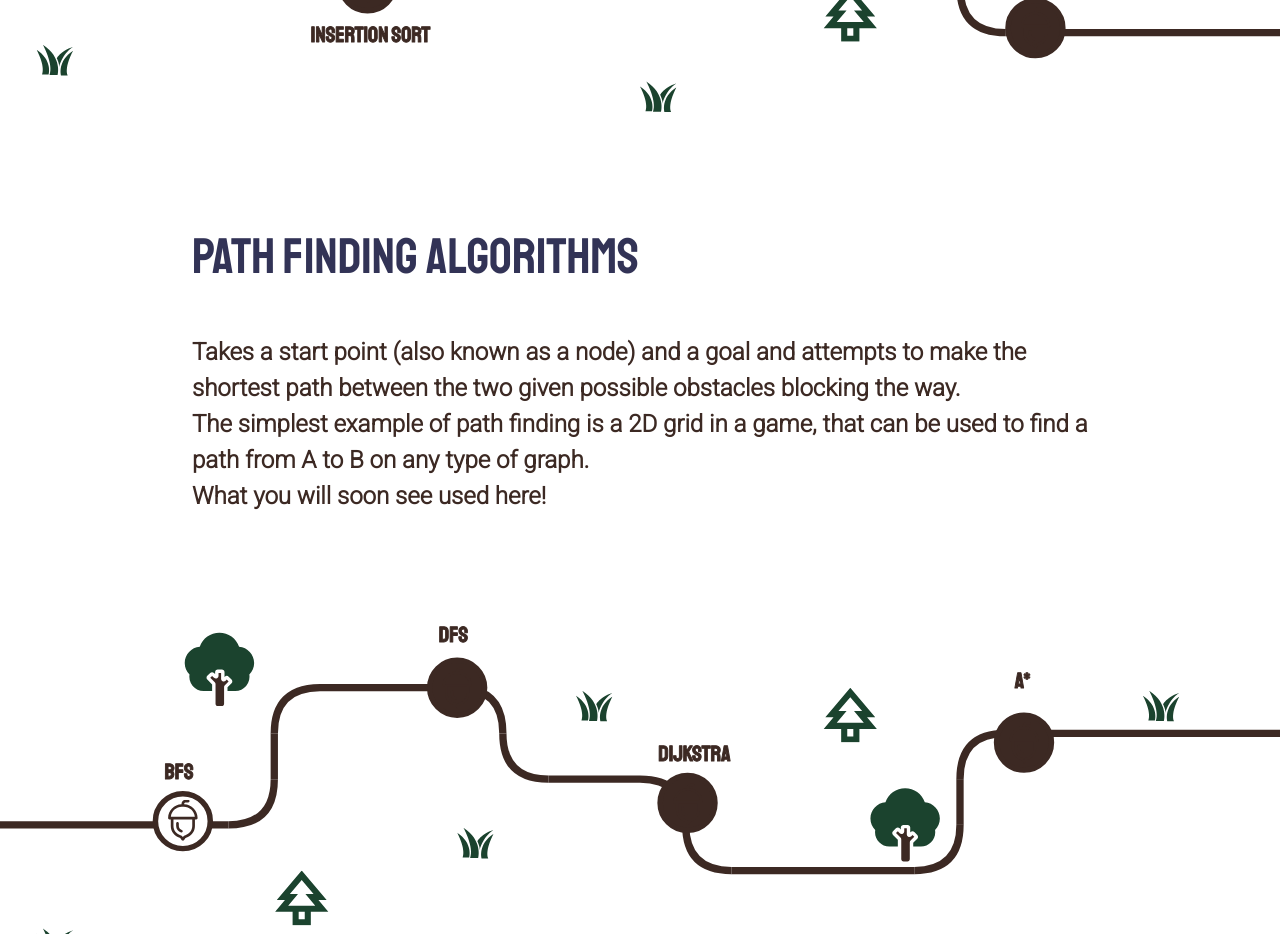
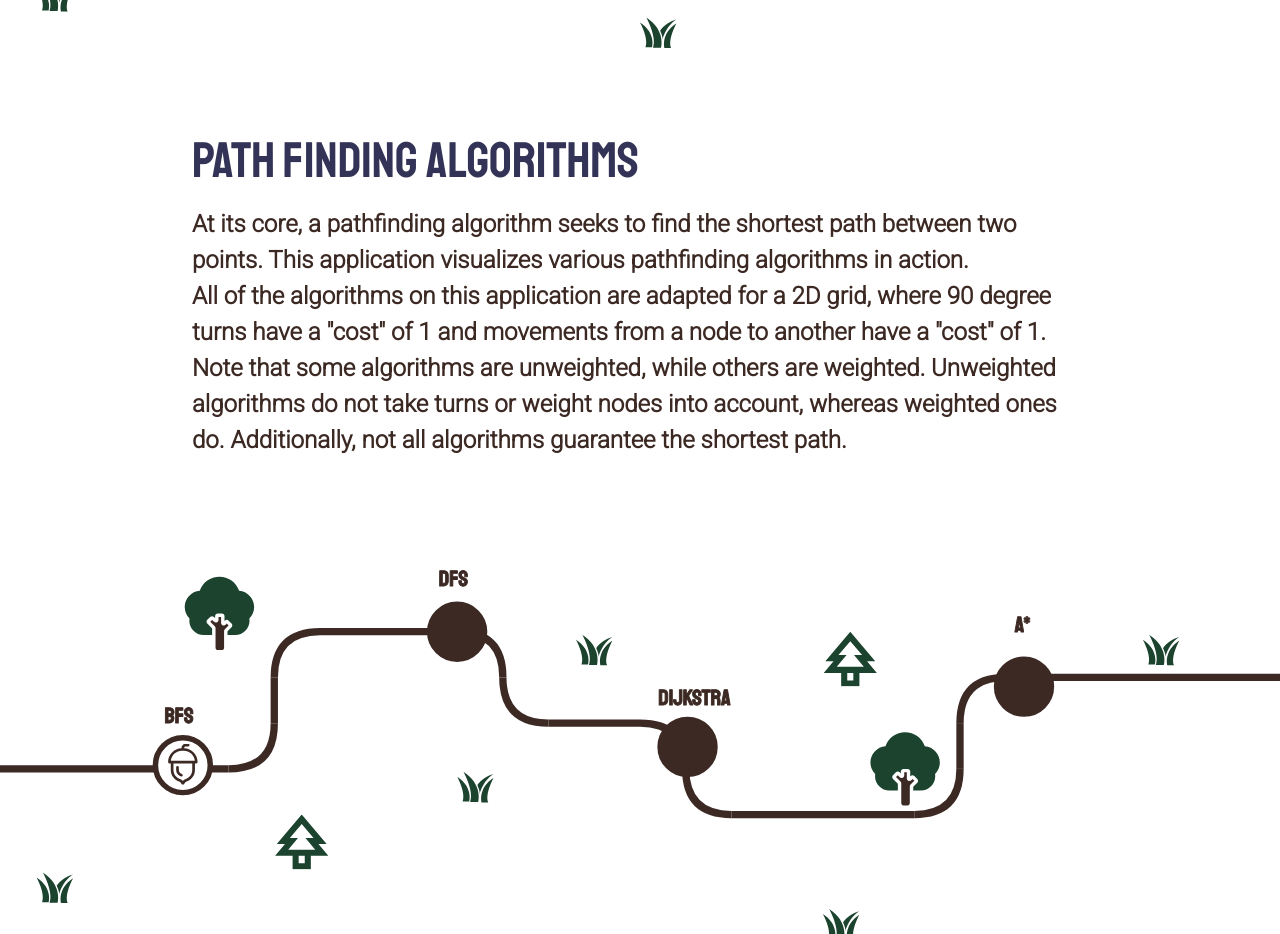
Before and after one commit to vadim-nest/aMAZEthing, a React (Vite) app in the folder Client/: page /learning in a window 1280 px wide. Shown: the part 1600-2534 px from the top of the page. Built offline with nearby package versions, Linux system fonts and the light colour scheme; no server answers.

Commit message:
style(text changes): path descriptions

```diff
--- a/Client/src/components/learning/learning.tsx
+++ b/Client/src/components/learning/learning.tsx
@@ -23,7 +23,7 @@ export default function LearningPage() {
         </div>
         <button
           className="scroll-learning"
-          onClick={() => scrollTo.current?.scrollIntoView()}
+          onClick={() => {scrollTo.current?.scrollIntoView()}} //TODO THis is not taking care of the navbar - Either we add an offset of 10VH or we take out the navbar after certain files
         >
           <h3>Scroll to learn more.</h3>
           <h3>↓</h3>
@@ -53,17 +53,13 @@ export default function LearningPage() {
             <div className="path-algo">
               <h3 className="explanation-title">Path finding algorithms</h3>
               <p className="explanation-text">
-                Takes a start point (also known as a node) and a goal and
-                attempts to make the shortest path between the two given
-                possible obstacles blocking the way.
+              At its core, a pathfinding algorithm seeks to find the shortest path between two points. This application visualizes various pathfinding algorithms in action.
               </p>
               <p className="explanation-text">
-                The simplest example of path finding is a 2D grid in a game,
-                that can be used to find a path from A to B on any type of
-                graph.
+              All of the algorithms on this application are adapted for a 2D grid, where 90 degree turns have a "cost" of 1 and movements from a node to another have a "cost" of 1.
               </p>
               <p className="explanation-text">
-                What you will soon see used here!
+              Note that some algorithms are unweighted, while others are weighted. Unweighted algorithms do not take turns or weight nodes into account, whereas weighted ones do. Additionally, not all algorithms guarantee the shortest path.
               </p>
             </div>
           </div>
--- a/Client/src/css/learning/curveSortSVG.css
+++ b/Client/src/css/learning/curveSortSVG.css
@@ -1,5 +1,4 @@
 .all-algs {
-  min-height: 90vh;
   width: 100vw;
 }
 
--- a/Client/src/css/learning/learning.css
+++ b/Client/src/css/learning/learning.css
@@ -1,10 +1,9 @@
 .initial-view {
-  flex: 1;
+  height: 90vh;
   display: flex;
   flex-direction: column;
   justify-content: space-around;
   background-color: var(--main-green);
-  height: 90vh;
   text-align: center;
   font-size: 30px;
   color: var(--white-green);
@@ -33,7 +32,7 @@
 
 .explanation-title {
   font-size: 50px;
-  margin: 5vh 0;
+  margin: 1vh 0;
   color: var(--purple);
 }
 
```
Also changed, not shown: Client/src/css/sorting.css (+0 -7 lines).
